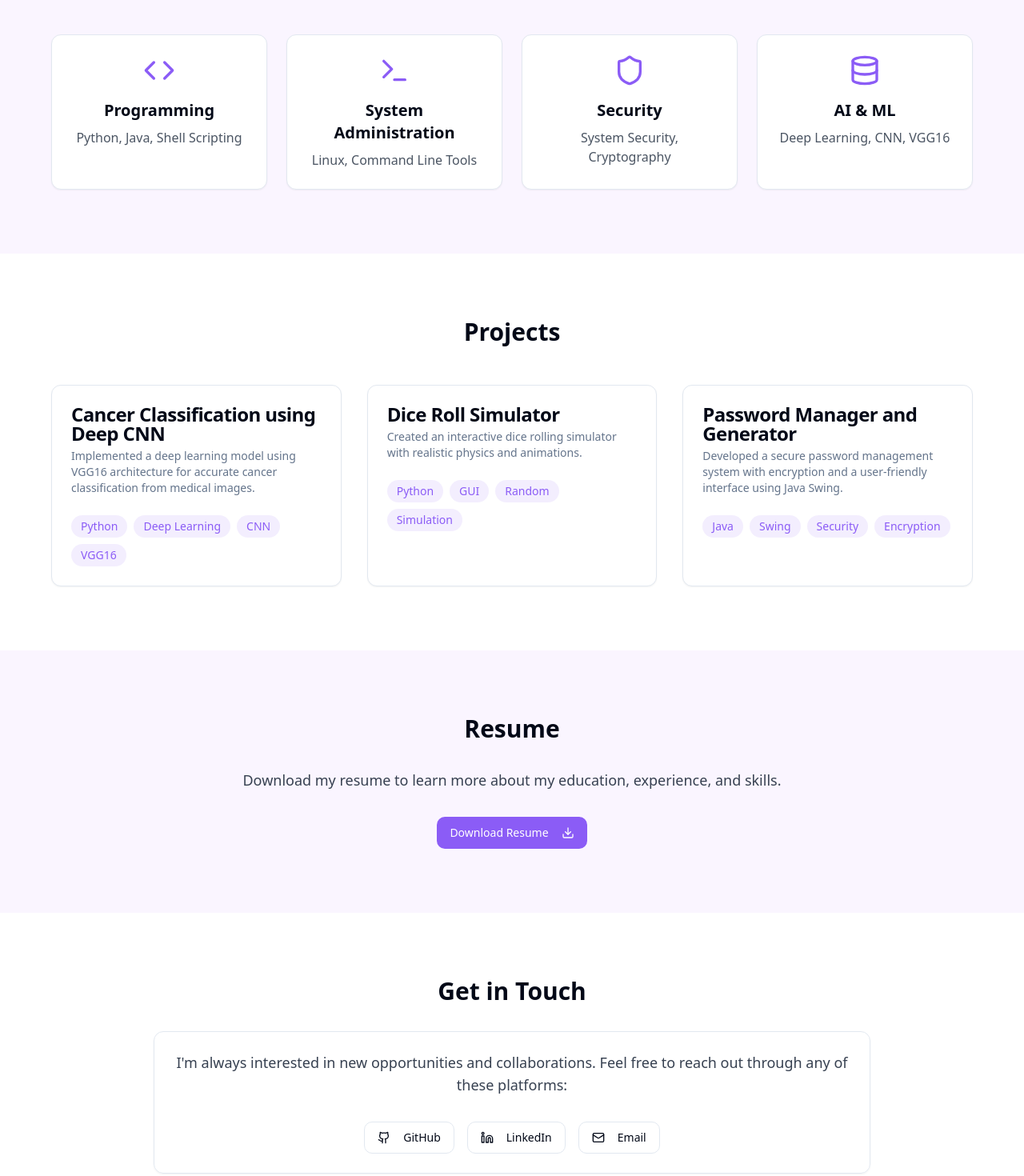
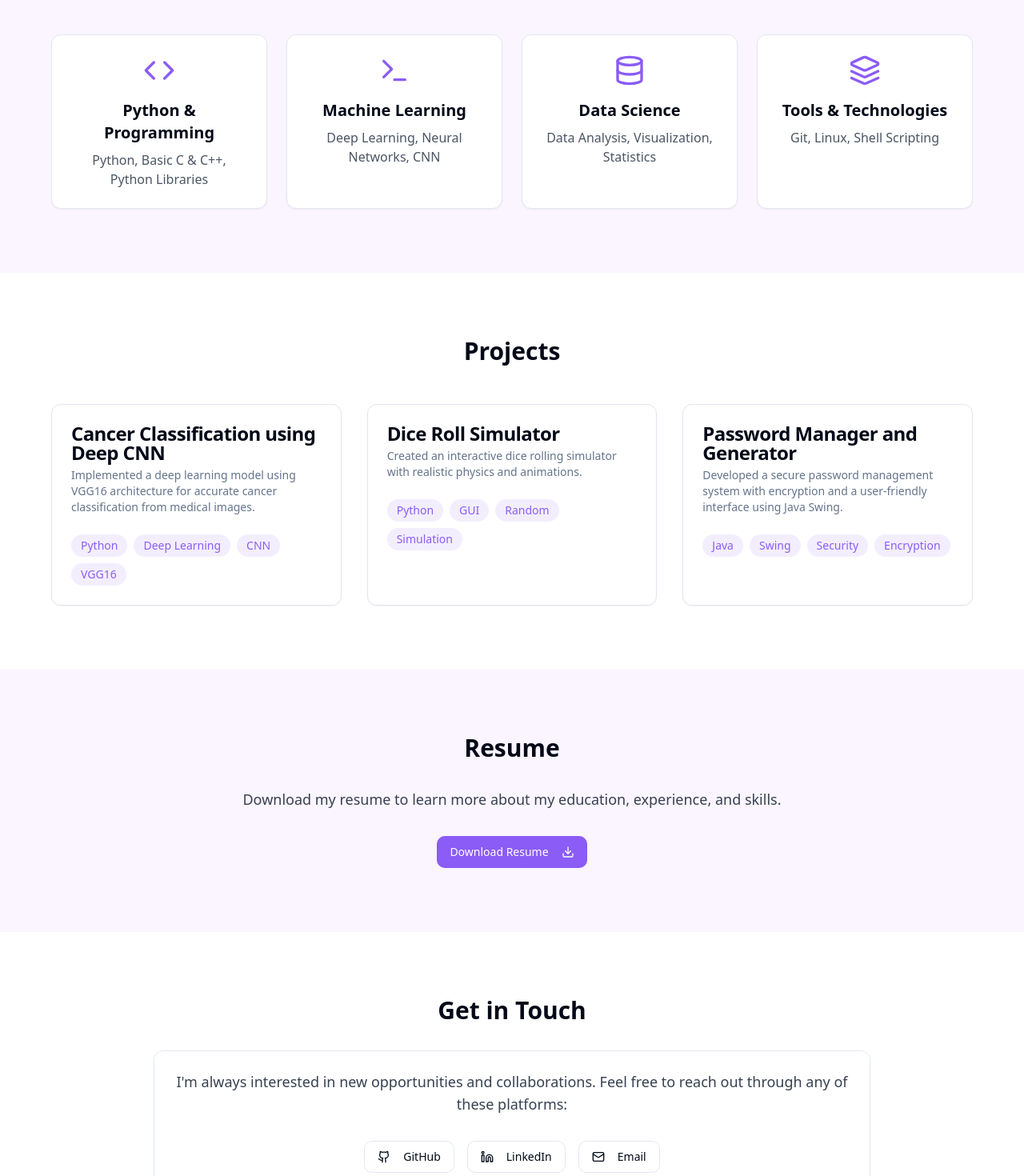
Before and after one commit to NithinS0/nithins-portfolio, a React (Vite) app: page / in a window 1280 px wide. Shown: the part 1420-2890 px from the top of the page at 80% size. Built offline with nearby package versions, Linux system fonts and the light colour scheme.

Commit message:
Add skills, contact info
Update skills and contact information in the relevant components.

```diff
--- a/src/components/Contact.tsx
+++ b/src/components/Contact.tsx
@@ -14,18 +14,24 @@ const Contact = () => {
               I'm always interested in new opportunities and collaborations.
               Feel free to reach out through any of these platforms:
             </p>
-            <div className="flex justify-center gap-4">
-              <Button variant="outline" className="group">
+            <div className="flex flex-col sm:flex-row justify-center gap-4">
+              <Button variant="outline" className="group" asChild>
+                <a href="https://github.com/NithinS0" target="_blank" rel="noopener noreferrer">
                   <Github className="mr-2 group-hover:scale-110 transition-transform" size={20} />
                   GitHub
+                </a>
               </Button>
-              <Button variant="outline" className="group">
+              <Button variant="outline" className="group" asChild>
+                <a href="https://linkedin.com/in/nithin01" target="_blank" rel="noopener noreferrer">
                   <Linkedin className="mr-2 group-hover:scale-110 transition-transform" size={20} />
                   LinkedIn
+                </a>
               </Button>
-              <Button variant="outline" className="group">
+              <Button variant="outline" className="group" asChild>
+                <a href="mailto:nithin200511@gmail.com">
                   <Mail className="mr-2 group-hover:scale-110 transition-transform" size={20} />
                   Email
+                </a>
               </Button>
             </div>
           </CardContent>
--- a/src/components/Skills.tsx
+++ b/src/components/Skills.tsx
@@ -1,28 +1,28 @@
 
 import { Card, CardContent } from './ui/card';
-import { Code, Terminal, Shield, Database } from 'lucide-react';
+import { Code, Database, Layers, Terminal } from 'lucide-react';
 
 const Skills = () => {
   const skills = [
     {
       icon: Code,
-      title: "Programming",
-      description: "Python, Java, Shell Scripting",
+      title: "Python & Programming",
+      description: "Python, Basic C & C++, Python Libraries",
     },
     {
       icon: Terminal,
-      title: "System Administration",
-      description: "Linux, Command Line Tools",
-    },
-    {
-      icon: Shield,
-      title: "Security",
-      description: "System Security, Cryptography",
+      title: "Machine Learning",
+      description: "Deep Learning, Neural Networks, CNN",
     },
     {
       icon: Database,
-      title: "AI & ML",
-      description: "Deep Learning, CNN, VGG16",
+      title: "Data Science",
+      description: "Data Analysis, Visualization, Statistics",
+    },
+    {
+      icon: Layers,
+      title: "Tools & Technologies",
+      description: "Git, Linux, Shell Scripting",
     },
   ];
 
```
Lines whose indentation alone changed are shown as unchanged.
